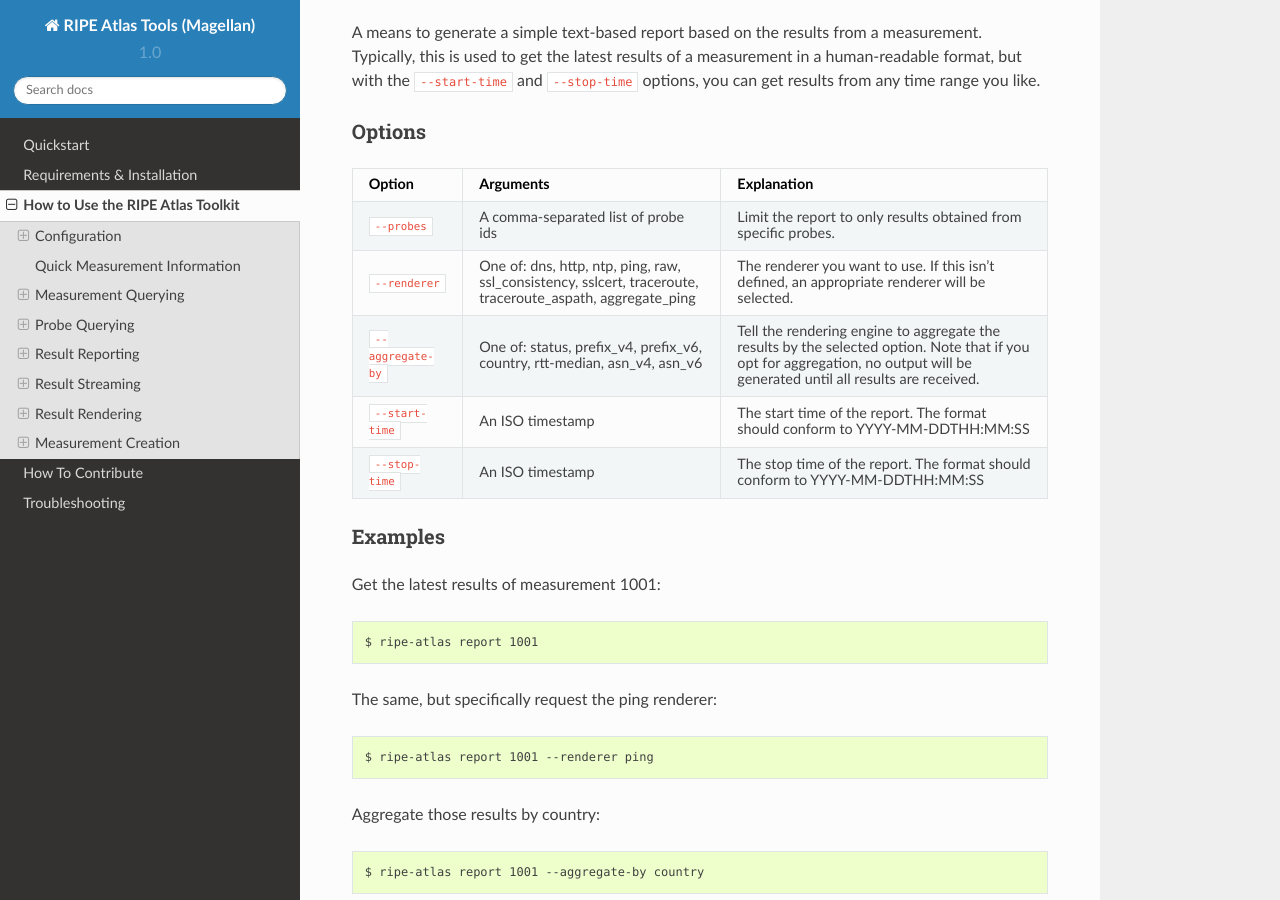
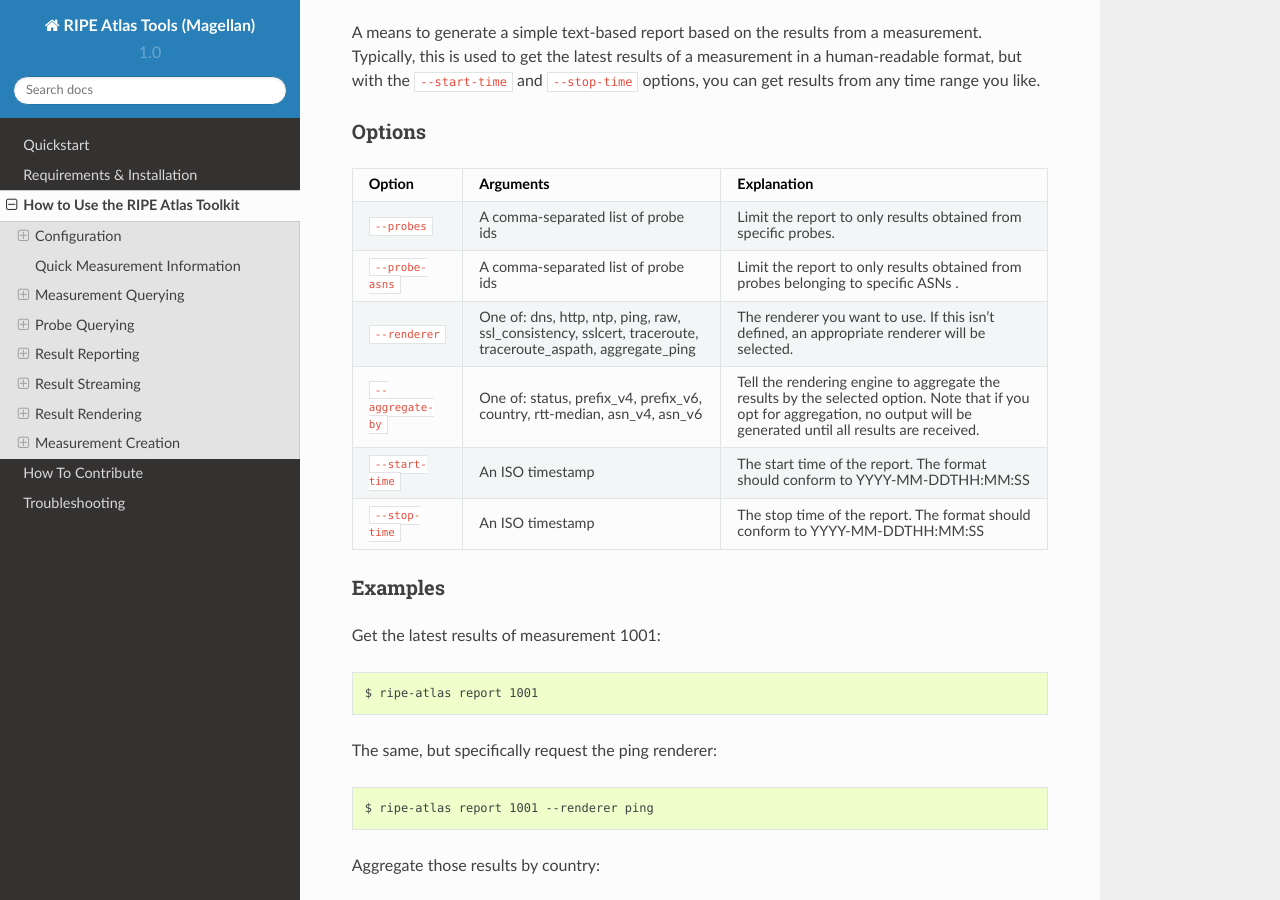
Before and after one commit to RIPE-NCC/ripe-atlas-tools, a Sphinx documentation site: the page built from docs/use.rst, in a window 1280 px wide and 900 px high, scrolled down 4624 px. Built offline with Sphinx 7.4.7 and the Read the Docs theme 2.0.0, drawn with Linux system fonts in a browser that asks for light colours; formulas are drawn with MathJax 3.

Commit message:
update docs after new report argument

```diff
--- a/docs/use.rst
+++ b/docs/use.rst
@@ -293,6 +293,10 @@
 ==================  ==================  ========================================
 ``--probes``        A comma-separated   Limit the report to only results
                     list of probe ids   obtained from specific probes.
+
+``--probe-asns``    A comma-separated   Limit the report to only results
+                    list of probe ids   obtained from probes belonging to
+                                        specific ASNs   .
 
 ``--renderer``      One of: dns, http,  The renderer you want to use. If this
                     ntp, ping, raw,     isn't defined, an appropriate renderer
```
